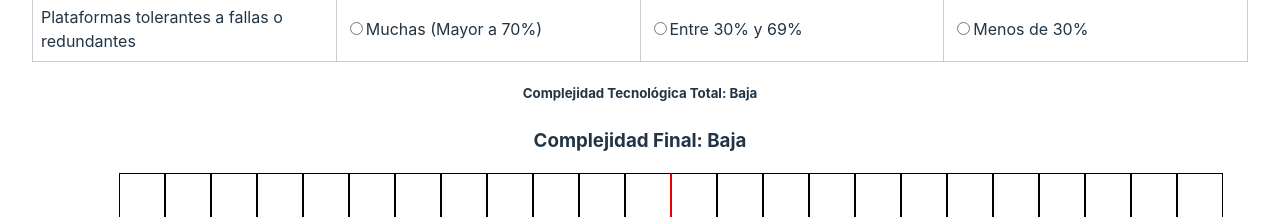
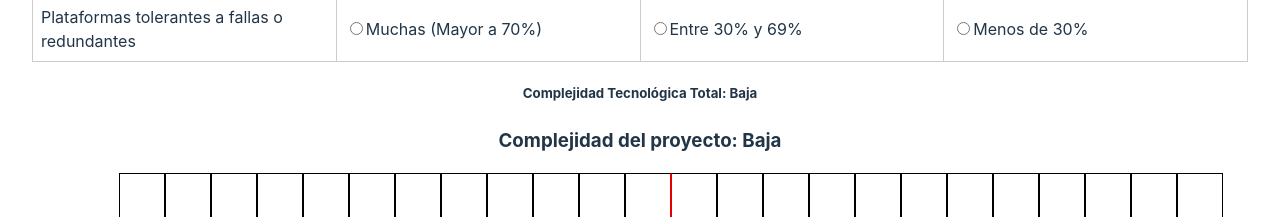
Before and after one commit to kein7/taller-2-matriz-complejidad, a React (Vite) app: page / in a window 1280 px wide. Shown: the part 1080-1297 px from the top of the page. Built offline with nearby package versions, Linux system fonts and the light colour scheme.

Commit message:
se agrego complejidad proyecto

```diff
--- a/src/App.jsx
+++ b/src/App.jsx
@@ -27,7 +27,7 @@ function App() {
       <TechnologyComplexityTable setTotalValue={setTotalTechnologyComplexity} />
       <h5>Complejidad Tecnológica Total: {totalTechnologyComplexity < 11 ? "Baja" : totalTechnologyComplexity < 17 ? "Media" : "Alta"}</h5>
 
-      <h3>Complejidad Final: {getMaxComplexity(totalBusinessComplexity, totalTechnologyComplexity)}</h3>
+      <h3>Complejidad del proyecto: {getMaxComplexity(totalBusinessComplexity, totalTechnologyComplexity)}</h3>
 
       <Plot
         totalBusinessComplexity={totalBusinessComplexity}
```
